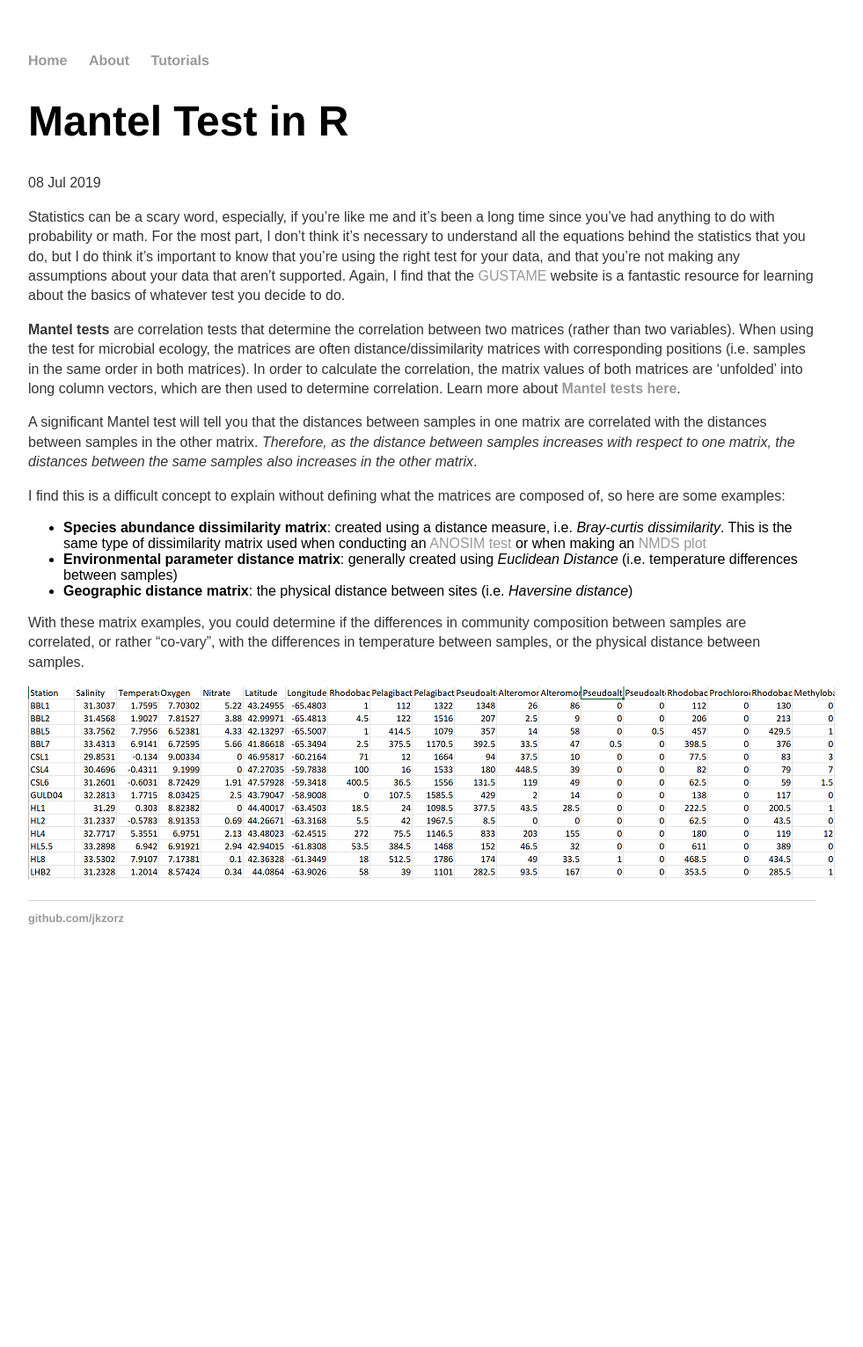
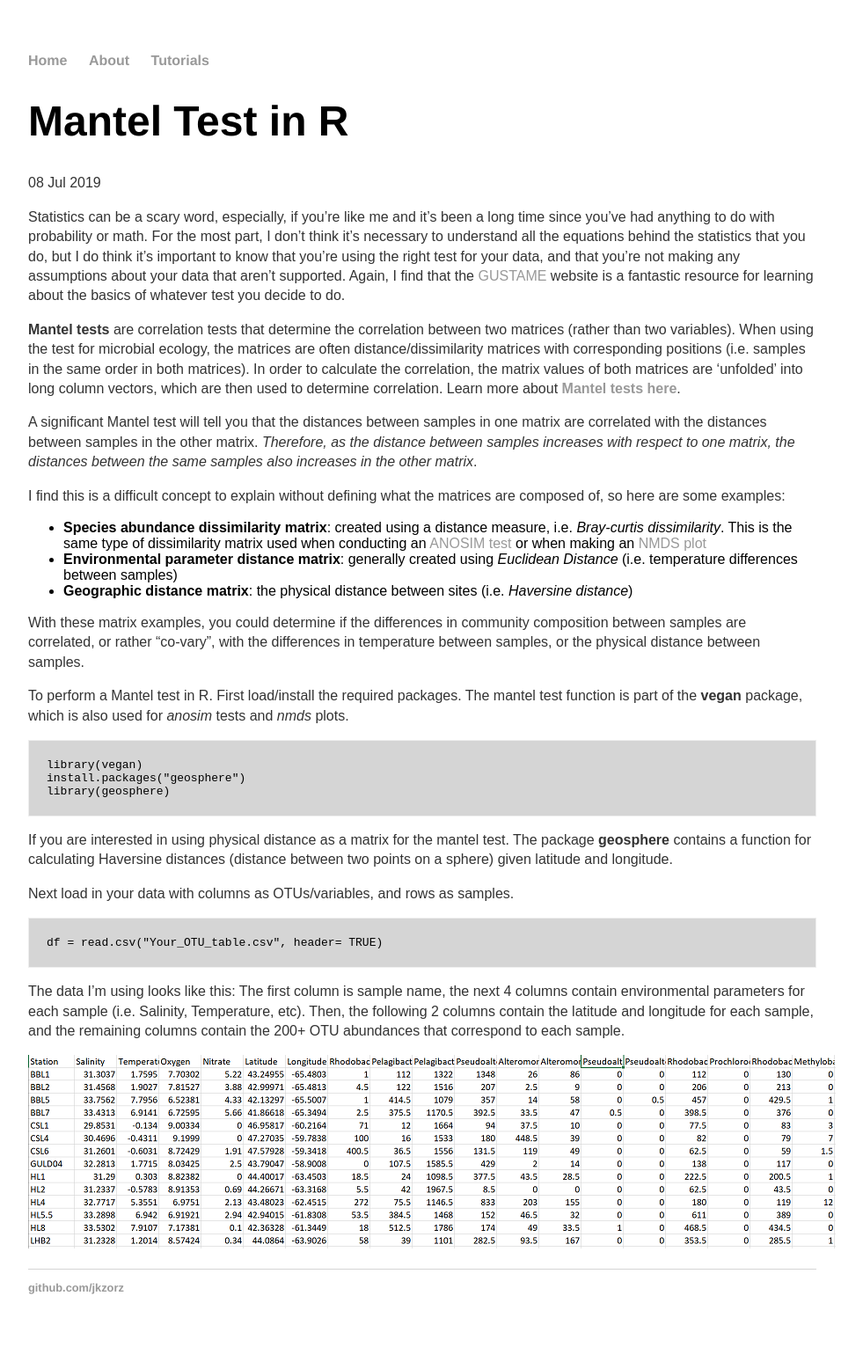
Before and after one commit to jkzorz/jkzorz.github.io, a Jekyll site: the page built from _posts/2019-07-08-mantel-test.md, in a window 1280 px wide. Shown: the whole page at 88% size, without its empty margins (160-1141 px from the left). Built offline with Jekyll 4.4.1, drawn with Linux system fonts in a browser that asks for light colours; before the commit the page ends 1111 px from its top, so only the background shows below that.

Commit message:
Update 2019-07-08-mantel-test.md

````diff
--- a/_posts/2019-07-08-mantel-test.md
+++ b/_posts/2019-07-08-mantel-test.md
@@ -20,5 +20,23 @@ I find this is a difficult concept to explain without defining what the matrices
 
 With these matrix examples, you could determine if the differences in community composition between samples are correlated, or rather "co-vary", with the differences in temperature between samples, or the physical distance between samples.
 
+To perform a Mantel test in R. First load/install the required packages. The mantel test function is part of the **vegan** package, which is also used for *anosim* tests and *nmds* plots.
+
+```
+library(vegan)
+install.packages("geosphere")
+library(geosphere)
+```
+If you are interested in using physical distance as a matrix for the mantel test. The package **geosphere** contains a function for calculating Haversine distances (distance between two points on a sphere) given latitude and longitude.
+
+
+Next load in your data with columns as OTUs/variables, and rows as samples.
+
+```
+df = read.csv("Your_OTU_table.csv", header= TRUE)
+```
+
+The data I'm using looks like this:
+The first column is sample name, the next 4 columns contain environmental parameters for each sample (i.e. Salinity, Temperature, etc). Then, the following 2 columns contain the latitude and longitude for each sample, and the remaining columns contain the 200+ OTU abundances that correspond to each sample.
 
 ![useful image]({{ site.url }}/assets/Excel_for_mantel.png)
````
